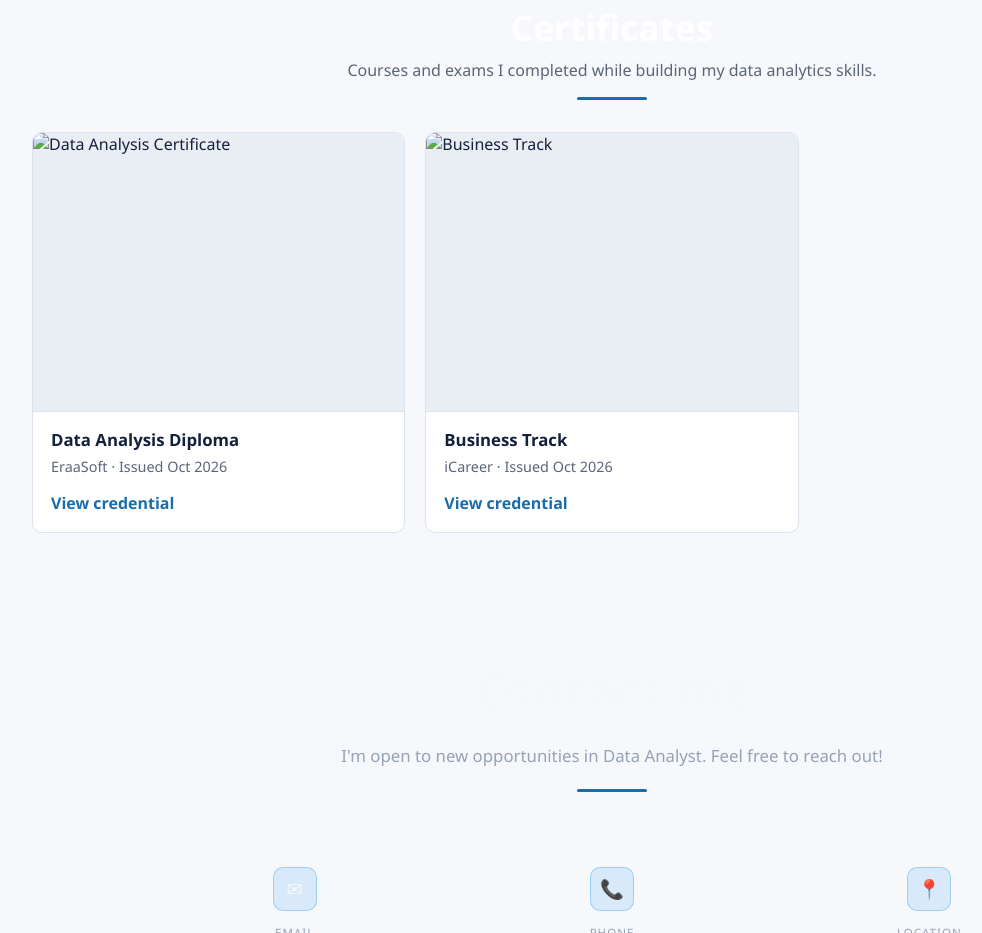
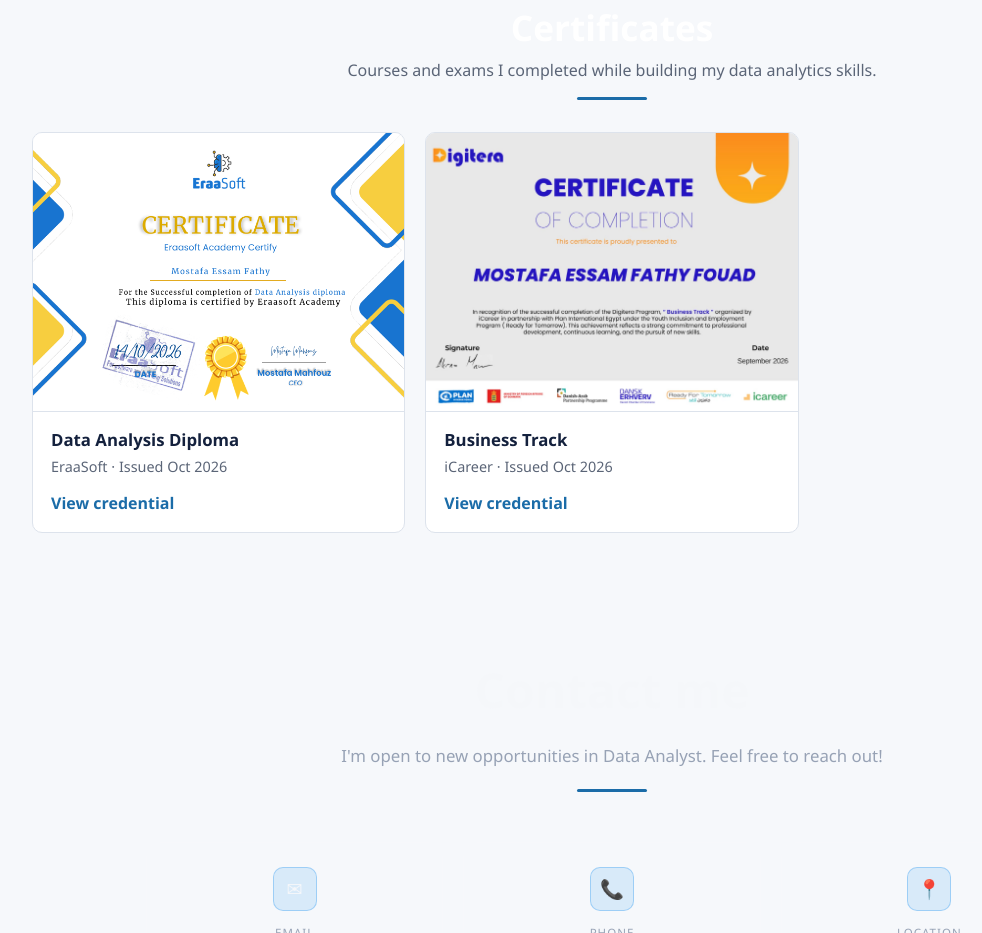
Before and after one commit to mostafaalnabarawy6-code/My_Portfolio, a plain HTML site: page index.html in a window 1280 px wide. Shown: the part 3870-4803 px from the top of the page, without its empty margins (28-1010 px from the left). Drawn offline with Linux system fonts and the light colour scheme.

Commit message:
Update index.html

```diff
--- a/index.html
+++ b/index.html
@@ -211,7 +211,7 @@
 
       <article class="cert">
         <div class="cert-img">
-          <img src="images/Image2.png" alt="Data Analysis Certificate" loading="lazy">
+          <img src="images/Image2 - Copy.png" alt="Data Analysis Certificate" loading="lazy">
         </div>
         <div class="cert-body">
           <h3 class="cert-title">Data Analysis Diploma</h3>
@@ -224,7 +224,7 @@
 
  <article class="cert">
         <div class="cert-img">
-          <img src="images/Image1.jpeg" alt="Business Track" loading="lazy">
+          <img src="images/Image1 - Copy.jpeg" alt="Business Track" loading="lazy">
         </div>
         <div class="cert-body">
           <h3 class="cert-title">Business Track</h3>
```
